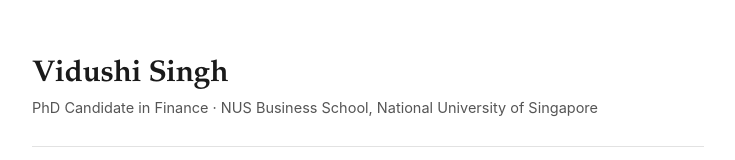
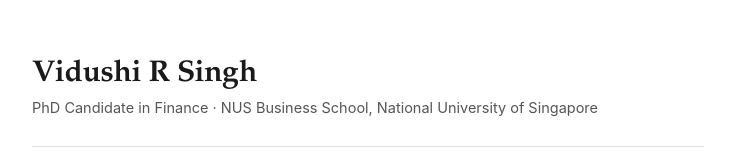
Before and after one commit to VidushiRSingh/vidushirsingh.github.io, a plain HTML site: page personal.html in a window 1280 px wide. Shown: the top 160 px of the page, without its empty margins (272-1007 px from the left). Drawn offline with Linux system fonts and the light colour scheme.

Commit message:
Update personal.html

```diff
--- a/personal.html
+++ b/personal.html
@@ -3,7 +3,7 @@
 <head>
 <meta charset="utf-8">
 <meta name="viewport" content="width=device-width, initial-scale=1">
-<title>Beyond Research — Vidushi Singh</title>
+<title>Beyond Research — Vidushi R Singh</title>
 <meta name="description" content="Reading, writing, and things outside the job.">
 <link rel="stylesheet" href="style.css">
 </head>
@@ -11,7 +11,7 @@
 <div class="wrap">
 
   <header class="site">
-    <h1><a href="index.html">Vidushi Singh</a></h1>
+    <h1><a href="index.html">Vidushi R Singh</a></h1>
     <p class="affil">PhD Candidate in Finance &middot; NUS Business School, National University of Singapore</p>
   </header>
 
```
